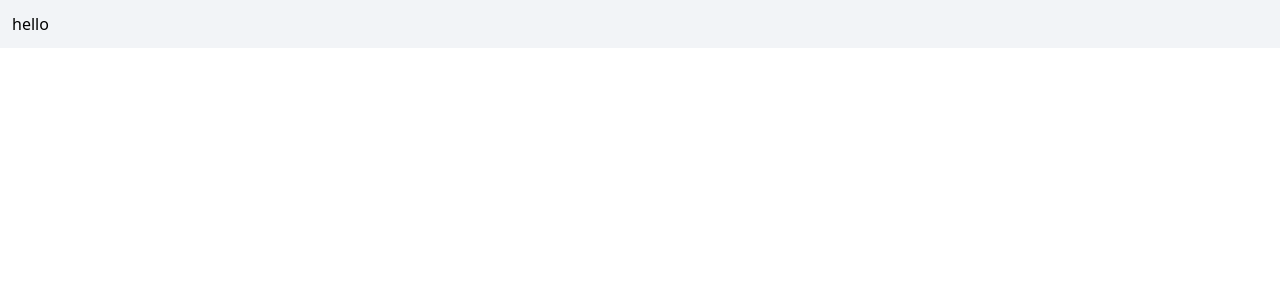
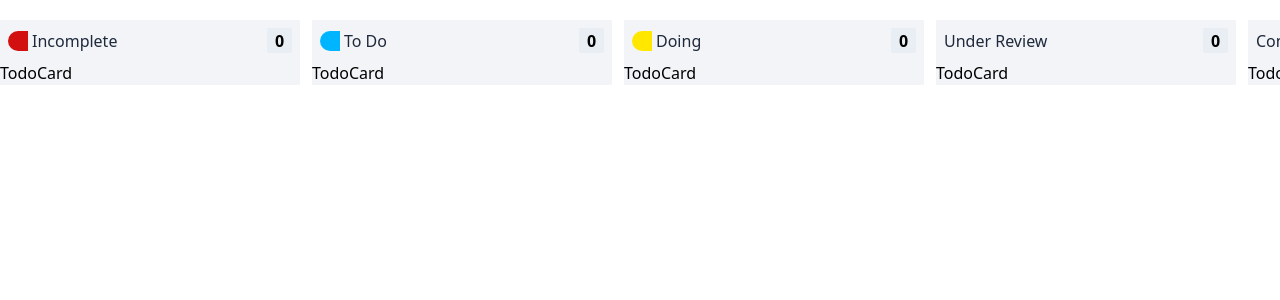
Before and after one commit to Md-Asikuzzaman/seopage1-assessment, a React (Vite) app: page / in a window 1280 px wide. Shown: the top 300 px of the page. Built offline with nearby package versions, Linux system fonts and the light colour scheme.

Commit message:
feat: added todo box with scrolling

```diff
--- a/package.json
+++ b/package.json
@@ -10,6 +10,7 @@
     "preview": "vite preview"
   },
   "dependencies": {
+    "clsx": "^2.1.1",
     "react": "^18.3.1",
     "react-dom": "^18.3.1"
   },
--- a/src/App.tsx
+++ b/src/App.tsx
@@ -1,9 +1,18 @@
+// import Container from './components/Container';
+import Container from './components/Container';
 import TodoBox from './components/TodoBox';
 
 const App = () => {
   return (
-    <div>
-      <TodoBox />
+    <div className='min-h-screen mt-5'>
+      <Container className='flex gap-3 overflow-x-scroll'>
+        <TodoBox title='Incomplete' count='0' isIcon iconColor='bg-[#D21010]' />
+        <TodoBox title='To Do' count='0' isIcon iconColor='bg-[#00B5FF]' />
+        <TodoBox title='Doing' count='0' isIcon iconColor='bg-[#FFE700]' />
+        <TodoBox title='Under Review' count='0' />
+        <TodoBox title='Completed' count='0' />
+        <TodoBox title='Overdate' count='0' />
+      </Container>
     </div>
   );
 };
--- /dev/null
+++ b/src/components/Container.tsx
@@ -0,0 +1,15 @@
+import clsx from 'clsx';
+import React, { FC } from 'react';
+
+interface Props {
+  children: React.ReactNode;
+  className?: string;
+}
+
+const Container: FC<Props> = ({ children, className }) => {
+  return (
+    <div className={clsx('max-w-[1600px] mx-auto', className)}>{children}</div>
+  );
+};
+
+export default Container;
--- a/src/components/TodoBox.tsx
+++ b/src/components/TodoBox.tsx
@@ -1,9 +1,25 @@
-import React from 'react';
+import { FC } from 'react';
+import TodoBoxHeader from './TodoBoxHeader';
+import TodoCard from './todo/TodoCard';
 
-const TodoBox = () => {
+interface Props {
+  title: string;
+  count: string;
+  isIcon?: boolean;
+  iconColor?: string;
+}
+
+const TodoBox: FC<Props> = ({ title, count, isIcon, iconColor }) => {
   return (
-    <div className='bg-[#F2F4F7] p-3'>
-      <h1>hello</h1>
+    <div className='bg-[#F2F4F7] min-w-[300px]'>
+      <TodoBoxHeader
+        title={title}
+        count={count}
+        isIcon={isIcon}
+        iconColor={iconColor}
+      />
+
+      <TodoCard />
     </div>
   );
 };
--- /dev/null
+++ b/src/components/TodoBoxHeader.tsx
@@ -0,0 +1,33 @@
+import clsx from 'clsx';
+import React, { FC } from 'react';
+
+interface Props {
+  title: string;
+  count: string;
+  isIcon?: boolean;
+  iconColor?: string;
+}
+
+const TodoBoxHeader: FC<Props> = ({ title, count, isIcon, iconColor }) => {
+  return (
+    <h2 className='flex items-center justify-between p-2'>
+      <div className='flex items-center gap-1 text-base font-medium text-slate-800'>
+        {isIcon && (
+          <span
+            className={clsx(
+              'inline-block h-5 w-5 rounded-bl-full rounded-tl-full',
+              iconColor
+            )}
+          ></span>
+        )}
+        {title}
+      </div>
+
+      <span className='inline-flex items-center justify-center rounded-sm h-[25px] font-semibold w-[25px] bg-[#E8EEF3]'>
+        {count}
+      </span>
+    </h2>
+  );
+};
+
+export default TodoBoxHeader;
--- a/src/components/todo/TodoCard.tsx
+++ b/src/components/todo/TodoCard.tsx
@@ -0,0 +1,7 @@
+import React from 'react';
+
+const TodoCard = () => {
+  return <div>TodoCard</div>;
+};
+
+export default TodoCard;
```
Also changed, not shown: src/components/TodoBodHeader.tsx (deleted), 1 other file (tests, documents, lock files or other folders).
